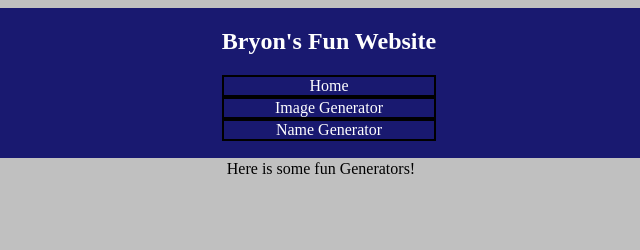
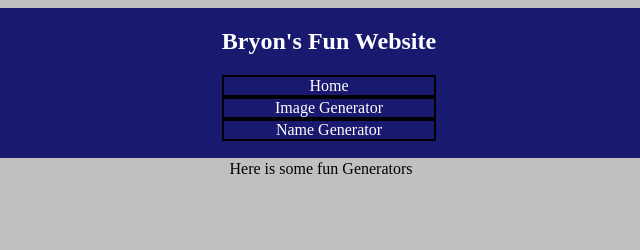
Before and after one commit to Bryonpectol/generator, a plain HTML site: page index.html in a window 1280 px wide. Shown: the top 250 px of the page, 319-959 px from the left. Drawn offline with Linux system fonts and the light colour scheme.

Commit message:
testing git status

```diff
--- a/index.html
+++ b/index.html
@@ -22,7 +22,7 @@
 <br>
 
     <div class = "main">
-    <p>Here is some fun Generators!</p>
+    <p>Here is some fun Generators</p>
     </div>
 <div class = "linkie-div">
     <a class = "linkie" href = "image-generator.html">Image Generator</a>
```
